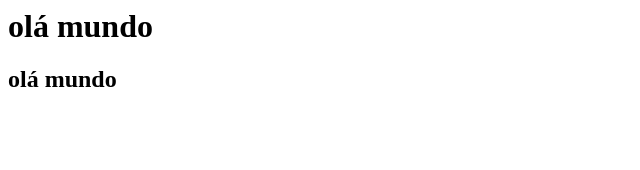
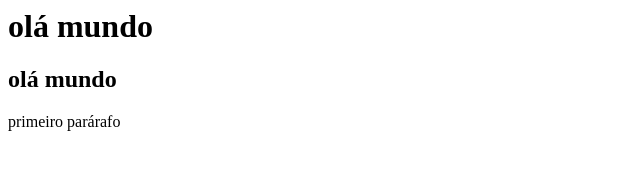
Before and after one commit to edeniltonfb/curso_github, a plain HTML site: page index.html in a window 1280 px wide. Shown: the whole page, without its empty margins (0-640 px from the left). Drawn offline with Linux system fonts and the light colour scheme.

Commit message:
criando novas funcionalidades

```diff
--- a/index.html
+++ b/index.html
@@ -1,2 +1,4 @@
 <h1>olá mundo</h1>
 <h2>olá mundo</h2>
+
+<p>primeiro parárafo</p>
```
Also changed, not shown: a.txt (added), empresa.txt, nome.txt.
